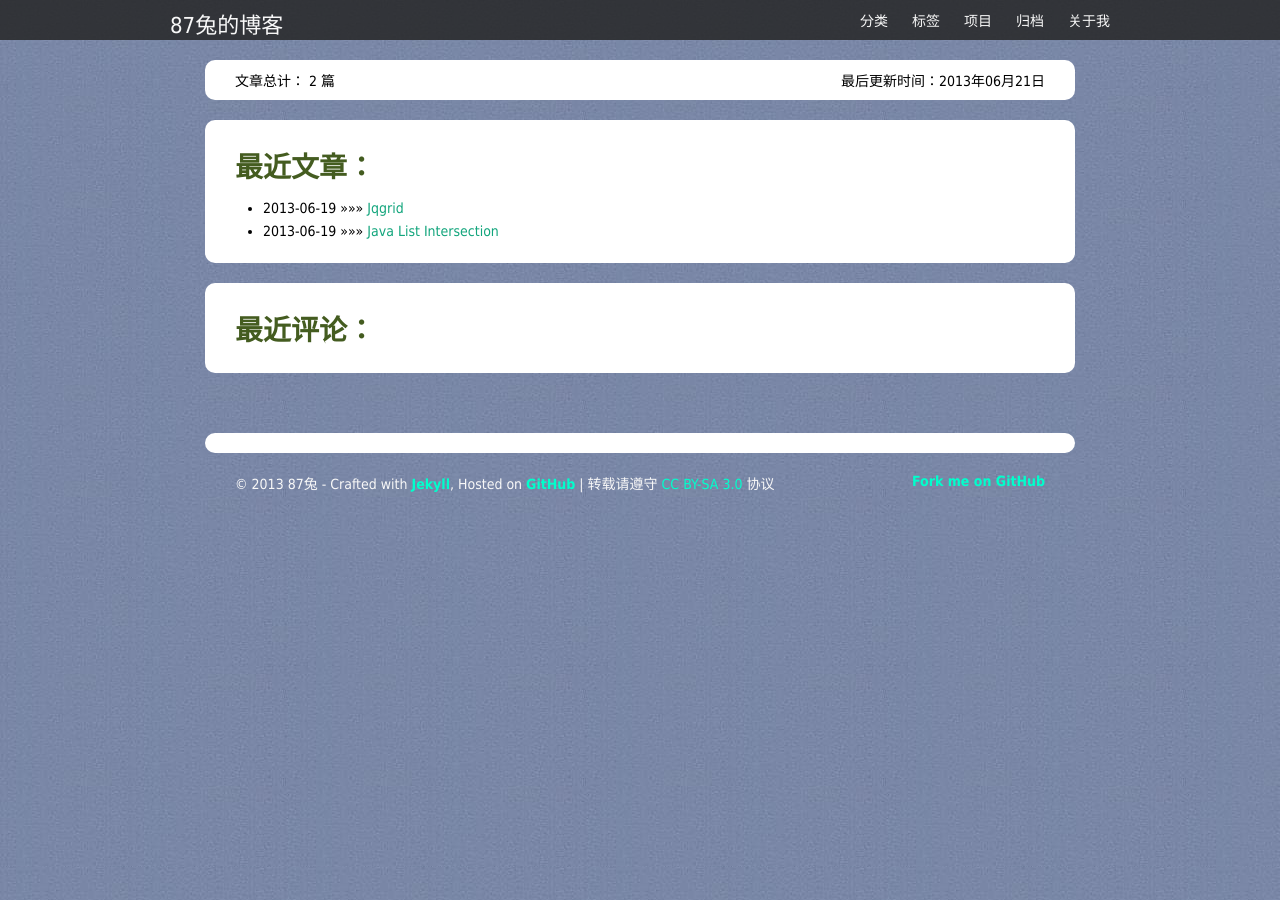
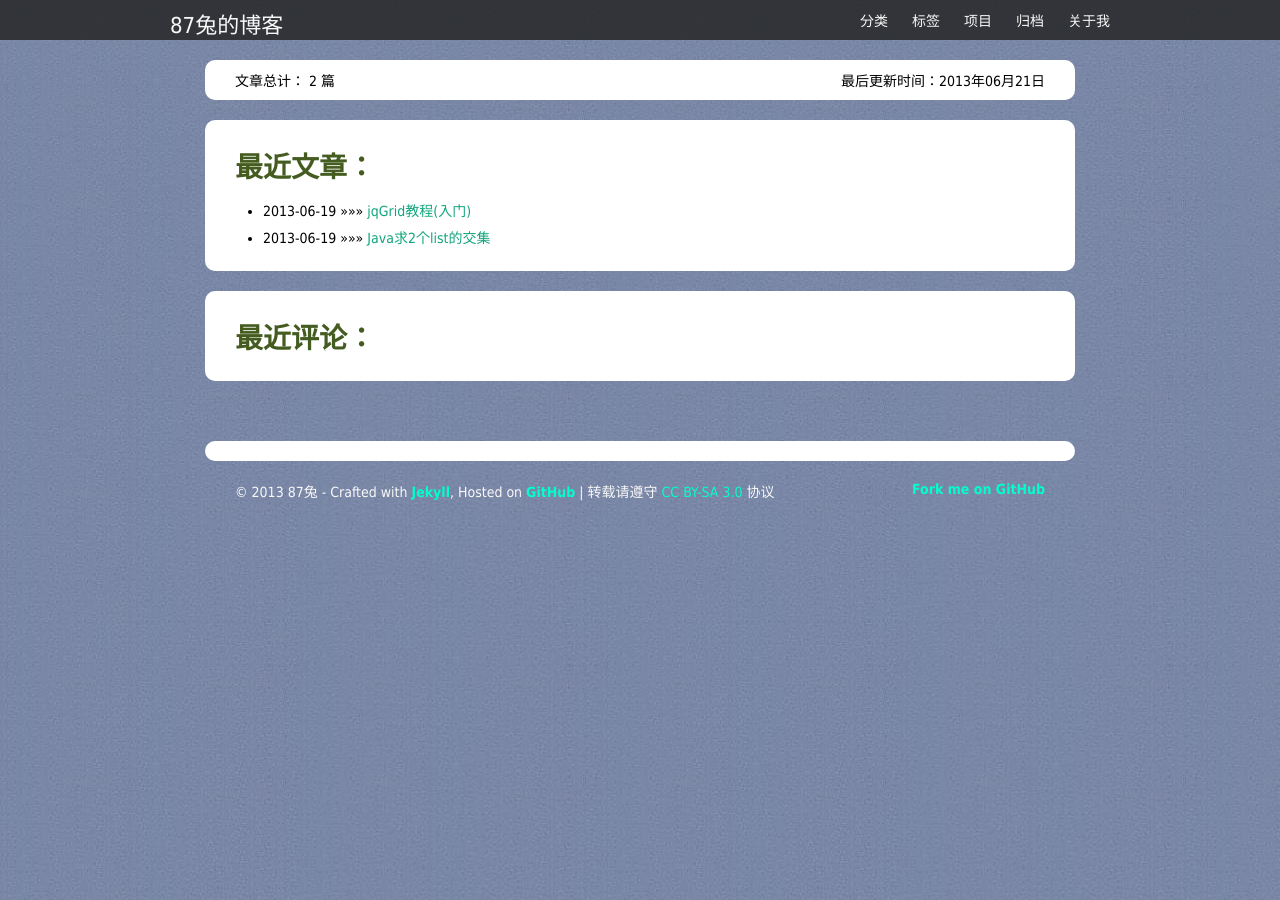
Before and after one commit to zhmlvft/zhmlvft.github.com, a Jekyll site: the page built from index.html, in a window 1280 px wide. Built offline with Jekyll 4.4.1, drawn with Linux system fonts in a browser that asks for light colours; Markdown is read by kramdown in place of the engine named in the settings; comment, search, counter and statistics services are not loaded.

Commit message:
title
title

```diff
--- a/_posts/2013-06-19-Java-list-intersection.md
+++ b/_posts/2013-06-19-Java-list-intersection.md
@@ -2,6 +2,7 @@
 layout: post
 category: java
 tags: List取交集
+title: Java求2个list的交集
 description: 在实际应用中经常会遇到需要提取2个list的交集的场景。
 ---
 
--- a/_posts/2013-06-19-jqGrid.md
+++ b/_posts/2013-06-19-jqGrid.md
@@ -2,6 +2,7 @@
 layout: post
 category: jqGrid
 tags: jqGrid
+title: jqGrid教程(入门)
 description: jqGrid是一款非常强大的jquery表格插件，本系列文章记录了我在使用过程中遇到的各种各样问题。特此记录下来分享给大家。
 ---
 
```
